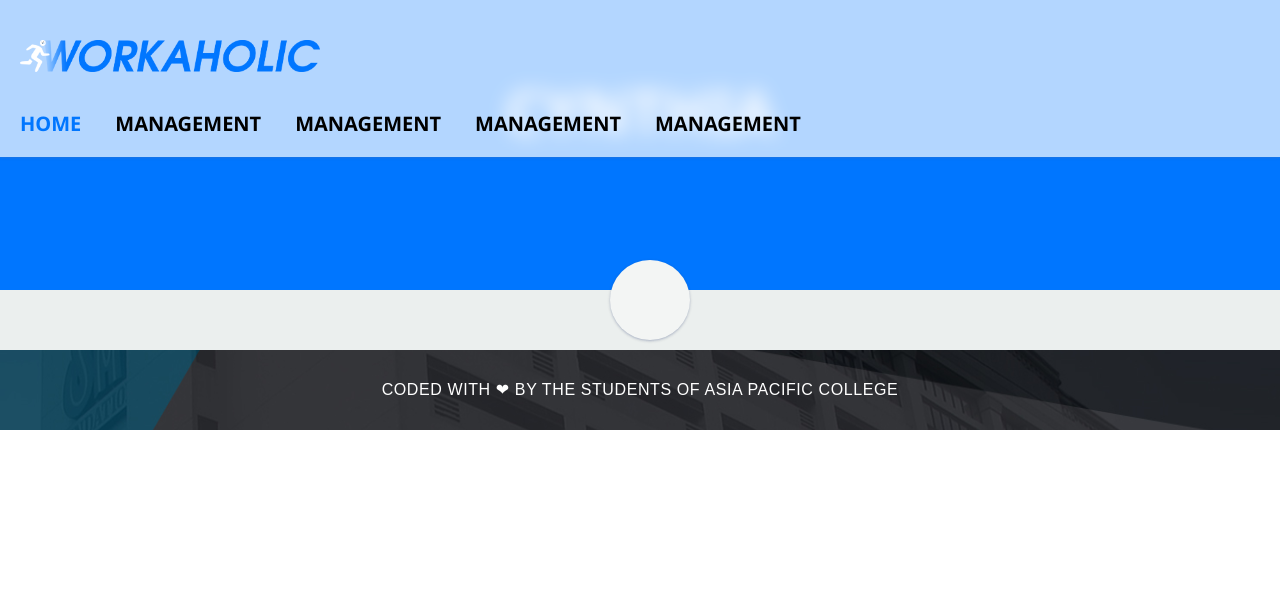
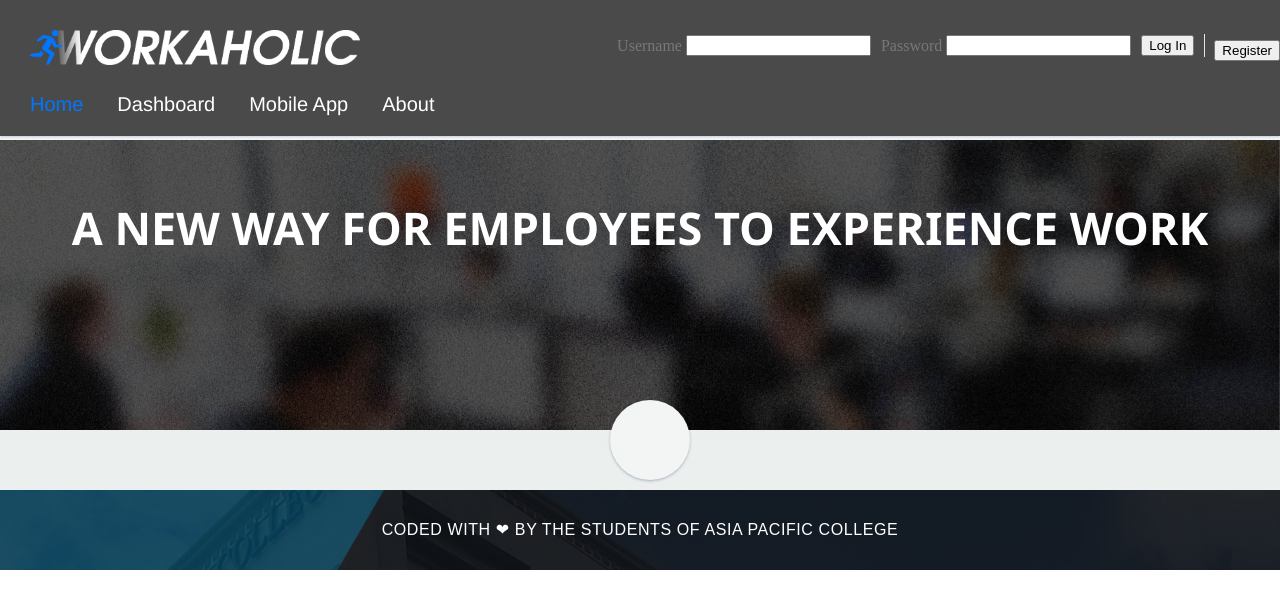
Before and after one commit to Dartegnian/Workaholic, a PHP site: page / in a window 1280 px wide. Shown: the top 609 px of the page. Run offline with PHP 8.4, Linux system fonts and the light colour scheme.

Commit message:
Dark switch

```diff
--- a/assets/css/style.css
+++ b/assets/css/style.css
@@ -11,7 +11,7 @@ button {
 }
 /* Further customization stuff, works mostly on Chromium */
 ::selection {
-    background: #6b3fa0;
+    background: #0076ff;
     color: white;
 }
 ::-webkit-scrollbar {
@@ -20,25 +20,32 @@ button {
     background: white;
 }
 ::-webkit-scrollbar-thumb {
-    background-color: #6b3fa0;
+    background-color: #0076ff;
     border-radius: 0px;
     -webkit-border-radius: 0px;
 }
 a {
 	color: #0076ff;
 }
+section#filler {
+    height: 140px;
+    background-color: #f5f7f6;
+}
 nav a {
-    color: black;
-    text-transform: uppercase;
-    font-family: Segoe UI;
-    font-weight: 900;
+    transition: all .50s;
+    color: white;
+    font-family: Helvetica;
+    font-weight: 100;
     padding: 0px;
     padding-right: 30px;
     text-align: left;
     font-size: 20px;
 }
 nav {
-    padding-left: 20px;
+    padding-left: 30px;
+}
+nav a:hover {
+    color: #0099ff;
 }
 nav #current {
     color: #0076ff;
@@ -47,31 +54,36 @@ header {
     width: 100%;
 	z-index: 10;
     position: fixed;
-    padding-top: 40px;
+    padding-top: 30px;
     padding-bottom: 20px;
-    background: rgba(255, 255, 255, 0.7);
+    background: rgba(0, 0, 0, 0.7);
 	box-shadow: 0 1px 3px rgba(42,44,58,.15), 0 1px 2px rgba(129,165,238,.2);
 	backdrop-filter: blur(10px); /* chrome://flags/#enable-experimental-web-platform-features */
 }
 header img {
-    width: 300px;
-    padding-left: 20px;
-    padding-bottom: 30px;
+    width: 330px;
+    padding-left: 30px;
+    padding-bottom: 20px;
 }
 footer {
     background-color: #ebefee;
 	padding: 30px;
 	position: relative;
 }
+#hero h1 {
+
+}
 #hero {
 	height: 250px;
     background-color: #0076ff;
+    background: url(../images/officedark.jpg) no-repeat center center fixed;
 	padding: 20px;
 	text-align: center;
 	color: white;
 	font-family: 'Segoe UI', Arial, Helvetica, sans-serif;
-	font-weight: 700;
-	font-size: 40px;
+    font-weight: 700;
+    background-size: cover;
+	font-size: 30px;
 }
 #apcfooter {
     background: url(../images/APC.jpg);
--- a/index.php
+++ b/index.php
@@ -28,17 +28,38 @@
 	</head>
 	<body>
 		<header>
-			<h1 style="display: inline;"> <img id="logo" src="assets\images\logoworkmark.png"/></h1>
+			<h1 style="display: inline;"> <img id="logo" src="assets\images\logowhite.png"/></h1>
+			<button style="display: inline-block;float: right; margin-left: -5px; margin-top: 10px;" class="userbutt" onclick="Redirect()">Register</button>
+			<form action="signingin.php" method="post" style="display: inline;">
+			<table border="0" style="display: inline; float: right;">
+				<tr style="display: inline;">
+				<td style="color: #777">Username</td>
+				<td align="left"><input class="inputfield" type="text" name="username" size="20" maxlength="50" /></td>
+				</tr>
+				<tr style="display: inline;">
+				<td style="color: #777">Password</td>
+				<td align="left"><input class="inputfield" type="password" name="password" size="20" maxlength="50" /></td>
+				</tr>
+				<tr style="display: inline;">
+				<td style="border-right: 1px solid #e4e4e4; padding-right: 10px;" colspan="2" align="center"><input type="submit" value="Log In" class="button"/></td>
+				</tr>
+				<tr style="display: inline;">
+				<td colspan="2" align="center">
+				</td>
+				</tr>
+			</table>
+		</form>
 			<nav>
 				<a href="link1.html" id="current">Home</a>
-				<a href="link2.html">Management</a>
-				<a href="link2.html">Management</a>
-				<a href="link2.html">Management</a>
-				<a href="link2.html">Management</a>
+				<a href="link2.html">Dashboard</a>
+				<a href="link2.html">Mobile App</a>
+				<a href="link2.html">About</a>
 			</nav>
 		</header>
+		<section id="filler">
+		</section>
 		<section id="hero">
-			<h1 class="header"><span class="rotate">CYNTHIA, THEME, WEW</span></h1>
+			<h1 class="header"><span class="rotate">A NEW WAY FOR EMPLOYEES TO EXPERIENCE WORK, A FASTER WAY, A BETTER WAY, WORKAHOLIC LOGIN SUITE</span></h1>
 		</section>
 		<footer>
 			<div id="backtotop">
```
Also changed, not shown: assets/images/logowhite.png (added), assets/images/office.jpg (added), assets/images/officedark.jpg (added).
